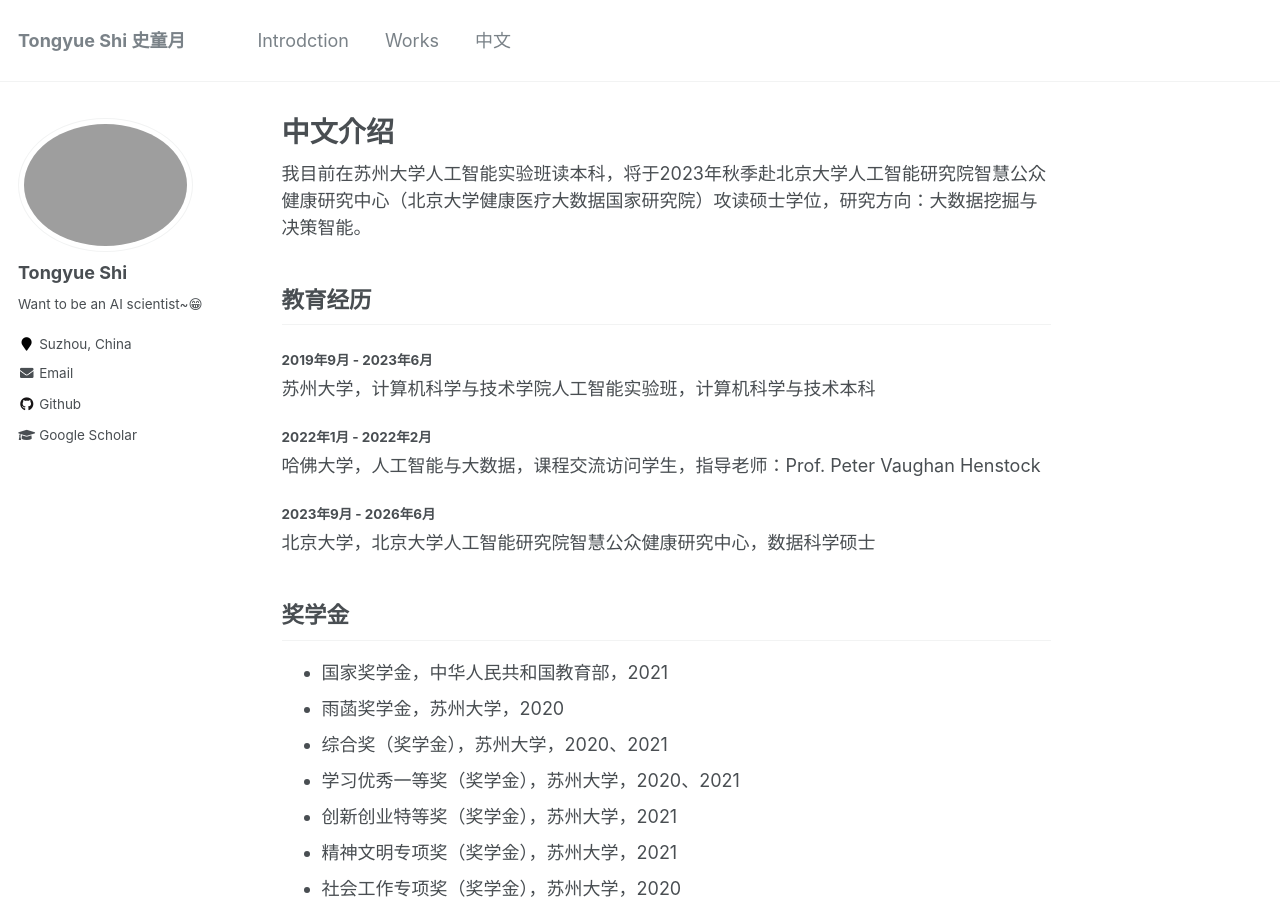
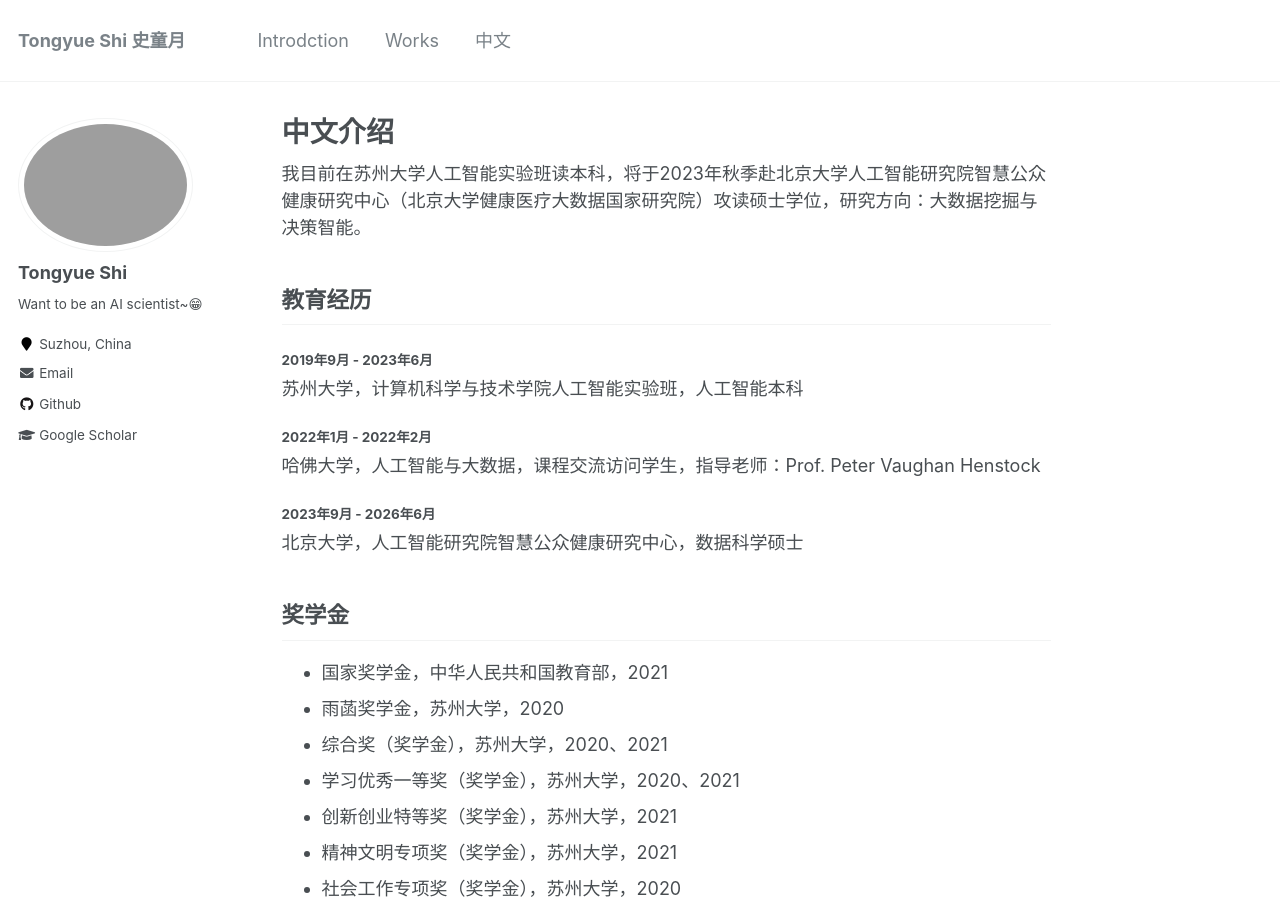
Before and after one commit to perfectboy666/perfectboy666.github.io, a Jekyll site: the page built from _pages/markdown.md, in a window 1280 px wide and 900 px high. Built offline with Jekyll 4.4.1, drawn with Linux system fonts in a browser that asks for light colours.

Commit message:
Update markdown.md

```diff
--- a/_pages/markdown.md
+++ b/_pages/markdown.md
@@ -11,11 +11,11 @@ redirect_from:
 
 ## 教育经历
 #### 2019年9月 - 2023年6月
-苏州大学，计算机科学与技术学院人工智能实验班，计算机科学与技术本科
+苏州大学，计算机科学与技术学院人工智能实验班，人工智能本科
 #### 2022年1月 - 2022年2月
 哈佛大学，人工智能与大数据，课程交流访问学生，指导老师：Prof. Peter Vaughan Henstock
 #### 2023年9月 - 2026年6月
-北京大学，北京大学人工智能研究院智慧公众健康研究中心，数据科学硕士
+北京大学，人工智能研究院智慧公众健康研究中心，数据科学硕士
 
 
 ## 奖学金
```
